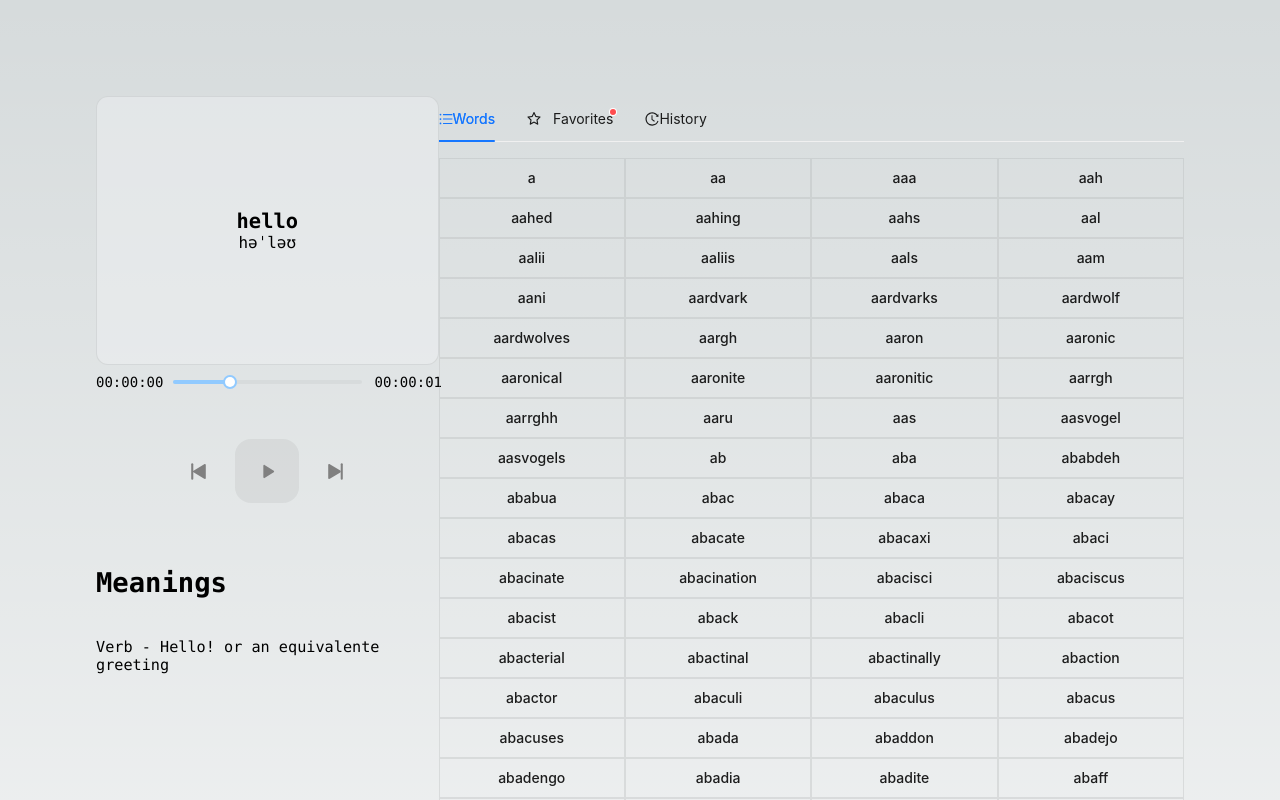
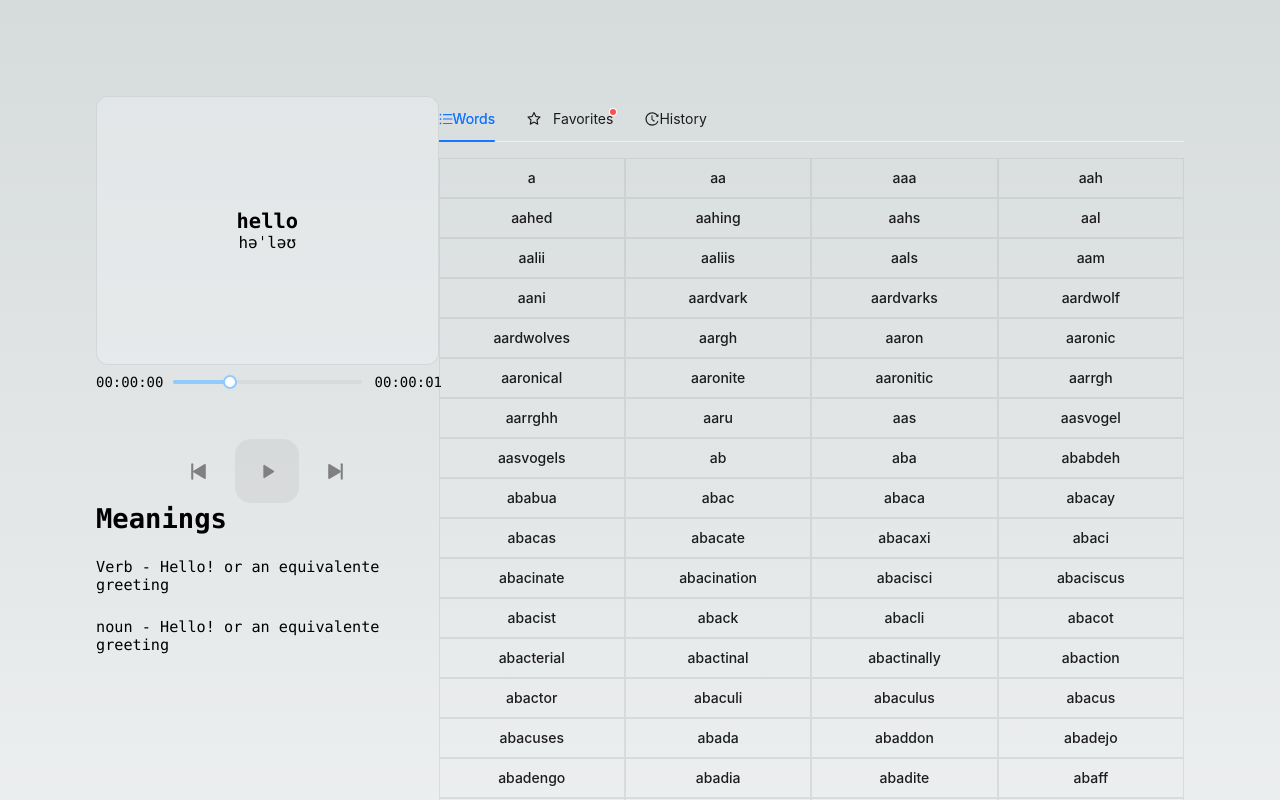
Before and after one commit to JonneBR/fullstack-challenge-2022-dictionary-frontend, a Next.js app: page / in a window 1280 px wide. Shown: the top 800 px of the page. Built offline with nearby package versions, Linux system fonts and the light colour scheme.

Commit message:
refactor: create Meanings component

```diff
--- a/pages/index.tsx
+++ b/pages/index.tsx
@@ -3,6 +3,7 @@ import axios from 'axios'
 import Head from 'next/head'
 import { useEffect } from 'react'
 import Dictionary from '../src/components/Dictionary/Dictionary'
+import Meanings from '../src/components/Meanings/Meanings'
 import Player from '../src/components/Player/Player'
 import Tab from '../src/components/tab/Tab'
 import styles from '../styles/Home.module.css'
@@ -30,15 +31,7 @@ export default function Home() {
           <div className={styles['container-wrapper']}>
             <Dictionary />
             <Player />
-
-            <div className={styles['container-word-meanings']}>
-              <br />
-              <br />
-              <br />
-              <br />
-              <h1>Meanings</h1>
-              <p>Verb - Hello! or an equivalente greeting</p>
-            </div>
+            <Meanings />
           </div>
         </div>
         <div className={styles['tab-container']}>
--- /dev/null
+++ b/src/components/Meanings/Meanings.tsx
@@ -0,0 +1,11 @@
+import styles from './styles.module.scss'
+
+export default function Meanings() {
+  return (
+    <div className={styles['container-word-meanings']}>
+      <h1>Meanings</h1>
+      <p>Verb - Hello! or an equivalente greeting</p>
+      <p>noun - Hello! or an equivalente greeting</p>
+    </div>
+  )
+}
--- /dev/null
+++ b/src/components/Meanings/styles.module.scss
@@ -0,0 +1,16 @@
+.container-word-meanings {
+  margin: 0;
+  display: block;
+  width: 100%;
+  text-align: left;
+
+  p {
+    font-size: 0.95rem;
+    margin-top: 1.5rem;
+  }
+}
+
+//   .container-word-meanings > p {
+//     font-size: 0.95rem;
+//     margin-top: 2.5rem;
+//   }
--- a/styles/Home.module.css
+++ b/styles/Home.module.css
@@ -19,18 +19,6 @@
 
 .container-wrapper {
   width: 100%;
-}
-
-.container-word-meanings {
-  margin: 0;
-  display: block;
-  width: 100%;
-  text-align: left;
-}
-
-.container-word-meanings > p {
-  font-size: 0.95rem;
-  margin-top: 2.5rem;
 }
 
 .tab-container {
```
